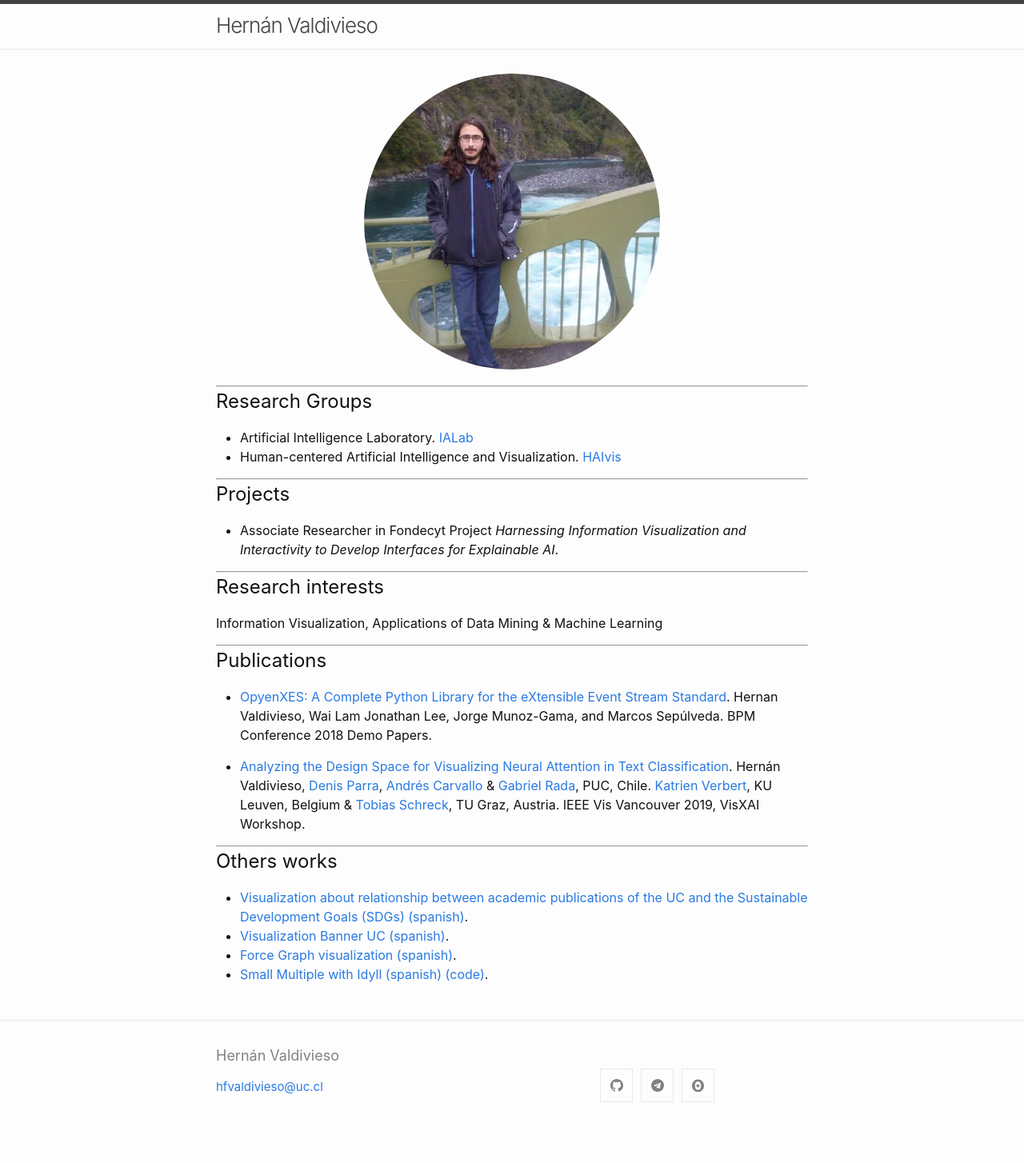
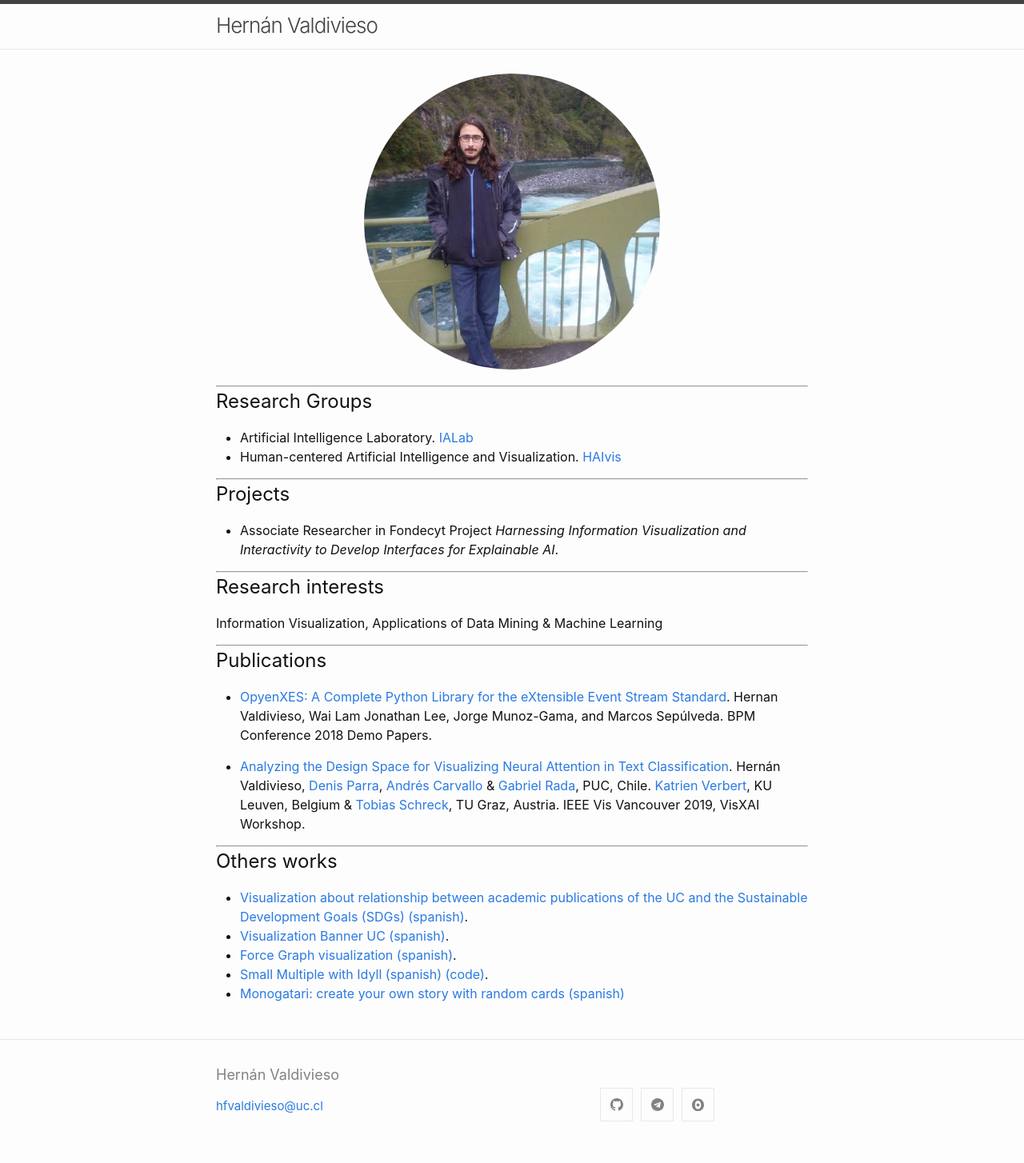
Before and after one commit to Hernan4444/hernan4444.github.io, a Jekyll site: the page built from index.md, in a window 1280 px wide. Shown: the whole page at 80% size. Built offline with Jekyll 4.4.1, drawn with Linux system fonts in a browser that asks for light colours; before the commit the page ends 1430 px from its top, so only the background shows below that.

Commit message:
Update index.md

```diff
--- a/index.md
+++ b/index.md
@@ -41,7 +41,7 @@ Information Visualization, Applications of Data Mining & Machine Learning
 - [Visualization Banner UC (spanish)][vis_banner].
 - [Force Graph visualization (spanish)][force-graph].
 - [Small Multiple with Idyll (spanish)][small-multiple-idyll] [(code)][small-multiple-idyll-source-code].
-
+- [Monogatari: create your own story with random cards (spanish)][monogatari]
 
 [ObHQ]: https://observablehq.com/@clpuc/analyzing-the-design-space-for-visualizing-neural-attenti
 [IALAB]: http://ialab.ing.puc.cl/
@@ -58,3 +58,4 @@ Information Visualization, Applications of Data Mining & Machine Learning
 [small-multiple-idyll]: https://idyll.pub/post/my-idyll-post-7bc7963a86862073d73120d6/
 [small-multiple-idyll-source-code]: https://github.com/PUC-Infovis/syllabus-2018/tree/master/ayudantia12/ScrollSmallMultiples
 [sustentabilidad_uc]: http://146.155.155.67/
+[monogatari]: https://hernan4444.github.io/monogatari/
```
